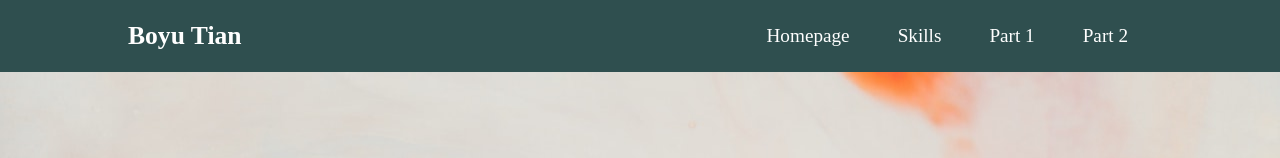
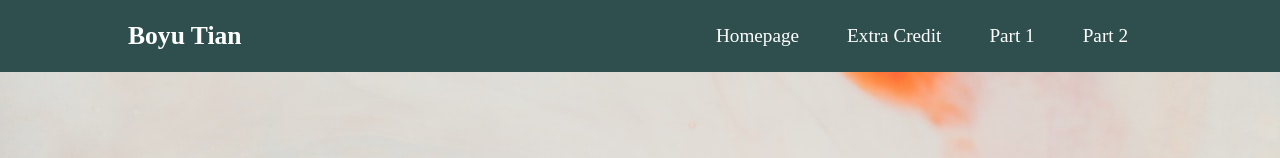
Before and after one commit to Christby/CSE134B-HW5, a plain HTML site: page index.html in a window 1280 px wide. Shown: the top 158 px of the page. Drawn offline with Linux system fonts and the light colour scheme.

Commit message:
Update index.html

```diff
--- a/index.html
+++ b/index.html
@@ -33,7 +33,7 @@
                     <a class="nav-link" href="/index.html">Homepage</a>
                 </li>
                 <li class="nav-item">
-                    <a class="nav-link" href="/skills.html">Skills</a>
+                    <a class="nav-link" href="/extracredit.html">Extra Credit</a>
                 </li>
                 <li class="nav-item">
                     <a class="nav-link" href="/methodtest.html">Part 1</a>
```
